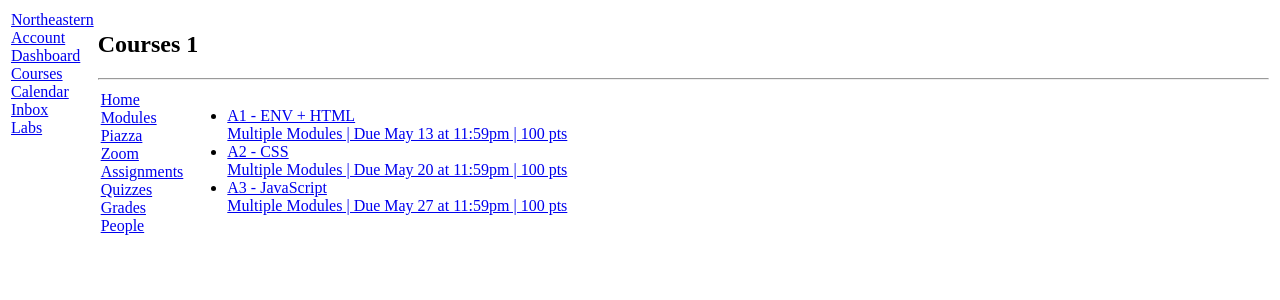
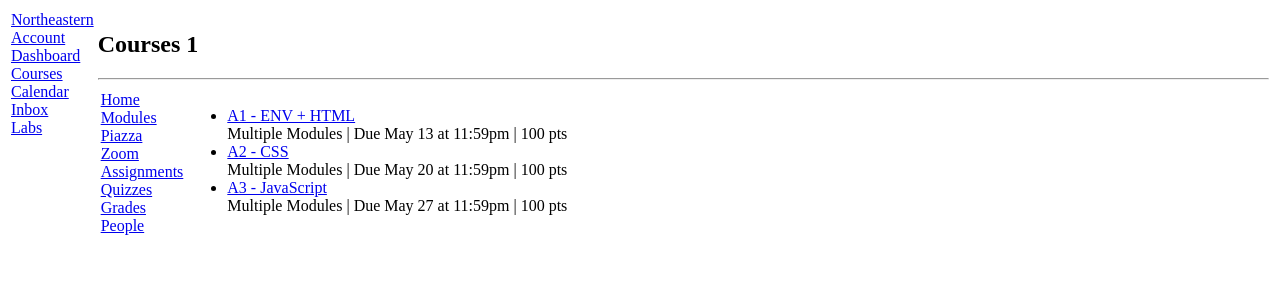
Before and after one commit to chin1230/webdev-client, a Next.js app: page /courses/1/assignments in a window 1280 px wide. Shown: the top 300 px of the page. Built offline with nearby package versions, Linux system fonts and the light colour scheme.

Commit message:
Refactor AssignmentItem to show details in a div
Updated the assignment item layout to display details below the title.

```diff
--- a/app/(kambaz)/courses/[cid]/assignments/AssignmentItem.tsx
+++ b/app/(kambaz)/courses/[cid]/assignments/AssignmentItem.tsx
@@ -13,16 +13,14 @@ export default function AssignmentItem({
 }) {
   return (
     <li className="wd-assignment-list-item">
-      {/* Link the title to /courses/${cid}/assignments/${aid}
-          (className wd-assignment-link), then show details underneath */}
       <Link
         href={`/courses/${cid}/assignments/${aid}`}
         className="wd-assignment-link"
       >
         {title}
-        <br />
-        {details}
       </Link>
+
+      <div>{details}</div>
     </li>
   );
 }
```
